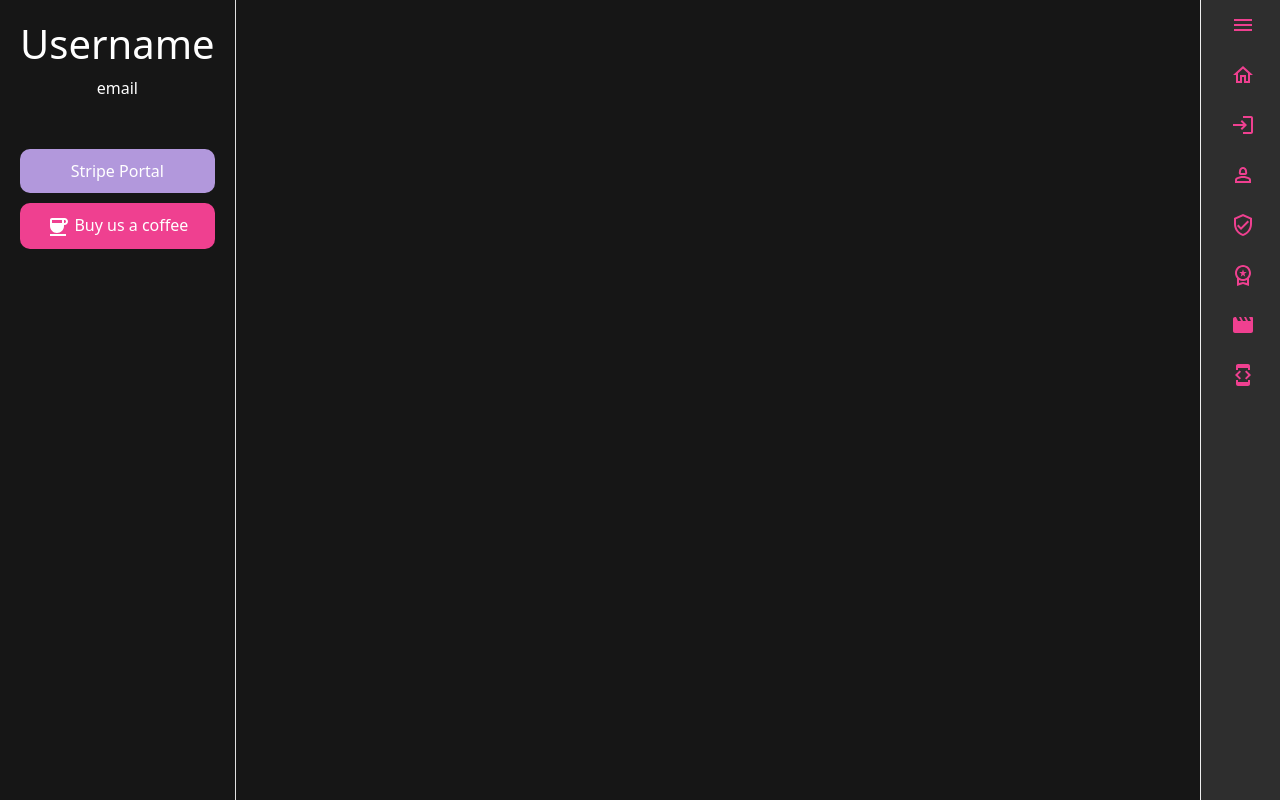
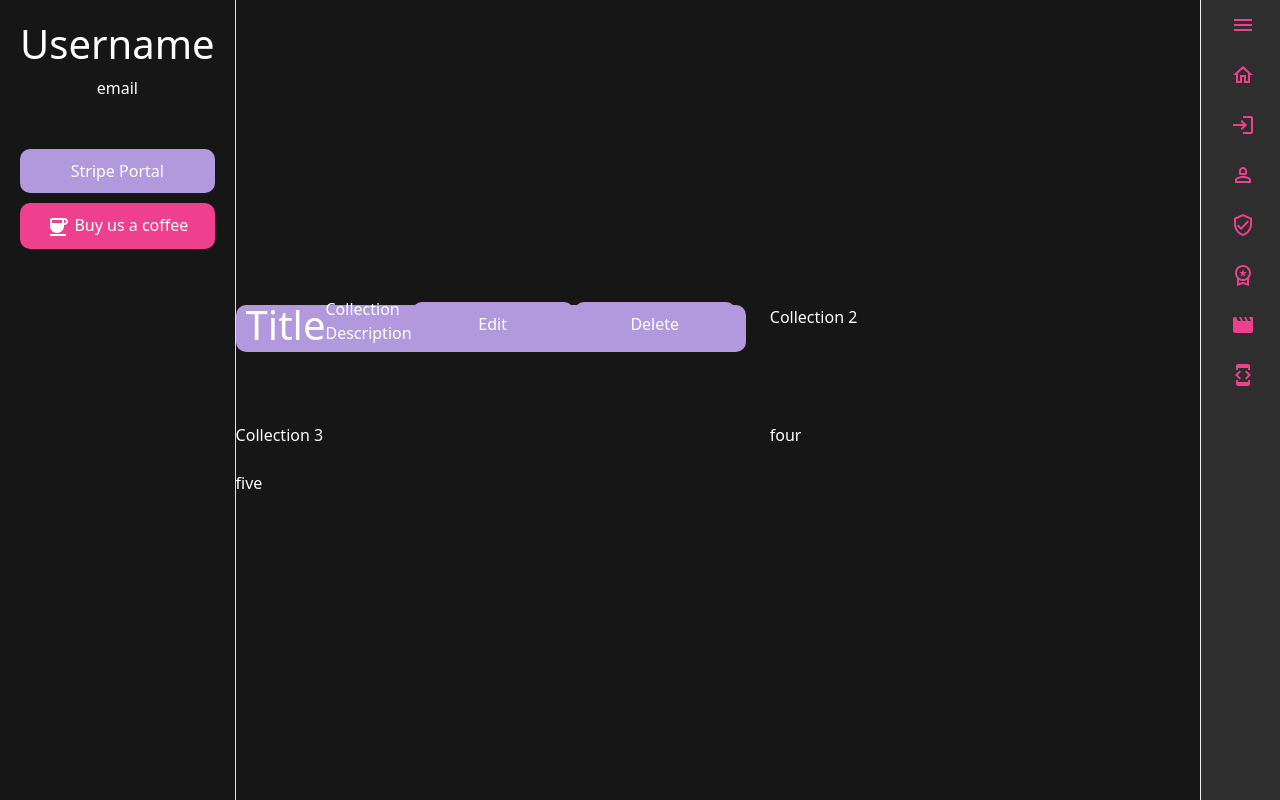
Before and after one commit to Isuru2701/Yolo2.0, a React (Create React App) app: page /profile in a window 1280 px wide. Built offline with nearby package versions, Linux system fonts and the light colour scheme.

Commit message:
profile categories need to be added

```diff
--- a/src/components/Profile.js
+++ b/src/components/Profile.js
@@ -1,7 +1,9 @@
 import React from "react";
 import '../styles/profile.css';
 import { Coffee } from "@mui/icons-material";
+import { Grid } from "@mui/material";
 export default function Checkout() {
+    const buttons = ['Button 1', 'Button 2', 'Button 3', 'Button 4', 'Button 5'];
     return (
         <div className="profile-container">
 
@@ -11,13 +13,36 @@ export default function Checkout() {
                 <hr />
 
                 <button className='profile-menu-button'>Stripe Portal</button>
-                <button className='kofi-button'><Coffee/> Buy us a coffee</button>
+                <button className='kofi-button'><Coffee /> Buy us a coffee</button>
             </div>
 
-            <div className='collections-container'>
+            <Grid container spacing={3} color={'white'} justifyContent={'flex-start'}>
+                <Grid item xs={12} sm={6}>
+                    <div className="collection-item">
+                        <h1>Title</h1>
+                        <p>Collection Description</p>
+                        <button className='profile-menu-button'>Edit</button>
+                        <button className='profile-menu-button'>Delete</button>
+                    </div>
+                </Grid>
 
+                <Grid item xs={12} sm={6}>
+                    Collection 2
+                </Grid>
 
-            </div>
+                <Grid item xs={12} sm={6}>
+                    Collection 3
+                </Grid>
+
+                <Grid item xs={12} sm={6}>
+                    four
+                </Grid>
+
+                <Grid item xs={12} sm={6}>
+                    five
+                </Grid>
+            </Grid>
+
         </div>
     );
 }
--- a/src/styles/profile.css
+++ b/src/styles/profile.css
@@ -26,6 +26,16 @@
 }
 
 .collection-item {
+    display: flex;
+    flex-direction: row;
+    justify-content: flex-start;
+    align-items: center;
+    padding: 10px;
+    margin-bottom: 10px;
+    border-radius: 10px;
+    background-color: var(--base);
+    color: var(--highlight-white);
+    height: 50%;
 
 }
 
@@ -42,7 +52,6 @@
 .profile-menu-button:active {
   background-color: var(--highlight-white);
   background-color: transparent;
-
 }
 
 .kofi-button {
@@ -59,5 +68,4 @@
 .kofi-button:active {
   color: var(--tone-highlight);
   background-color: transparent;
-
 }
```
Lines whose indentation alone changed are shown as unchanged.
